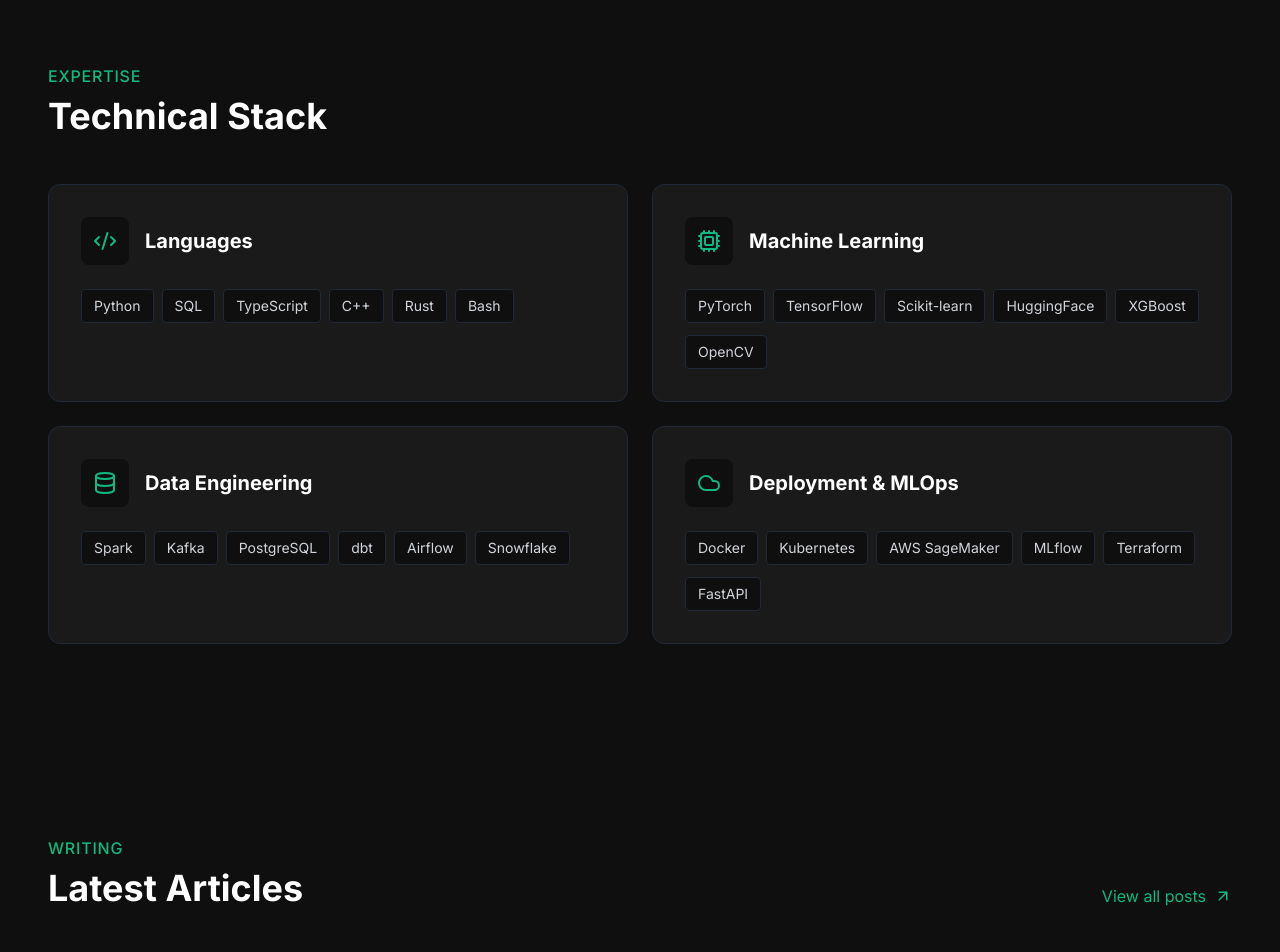
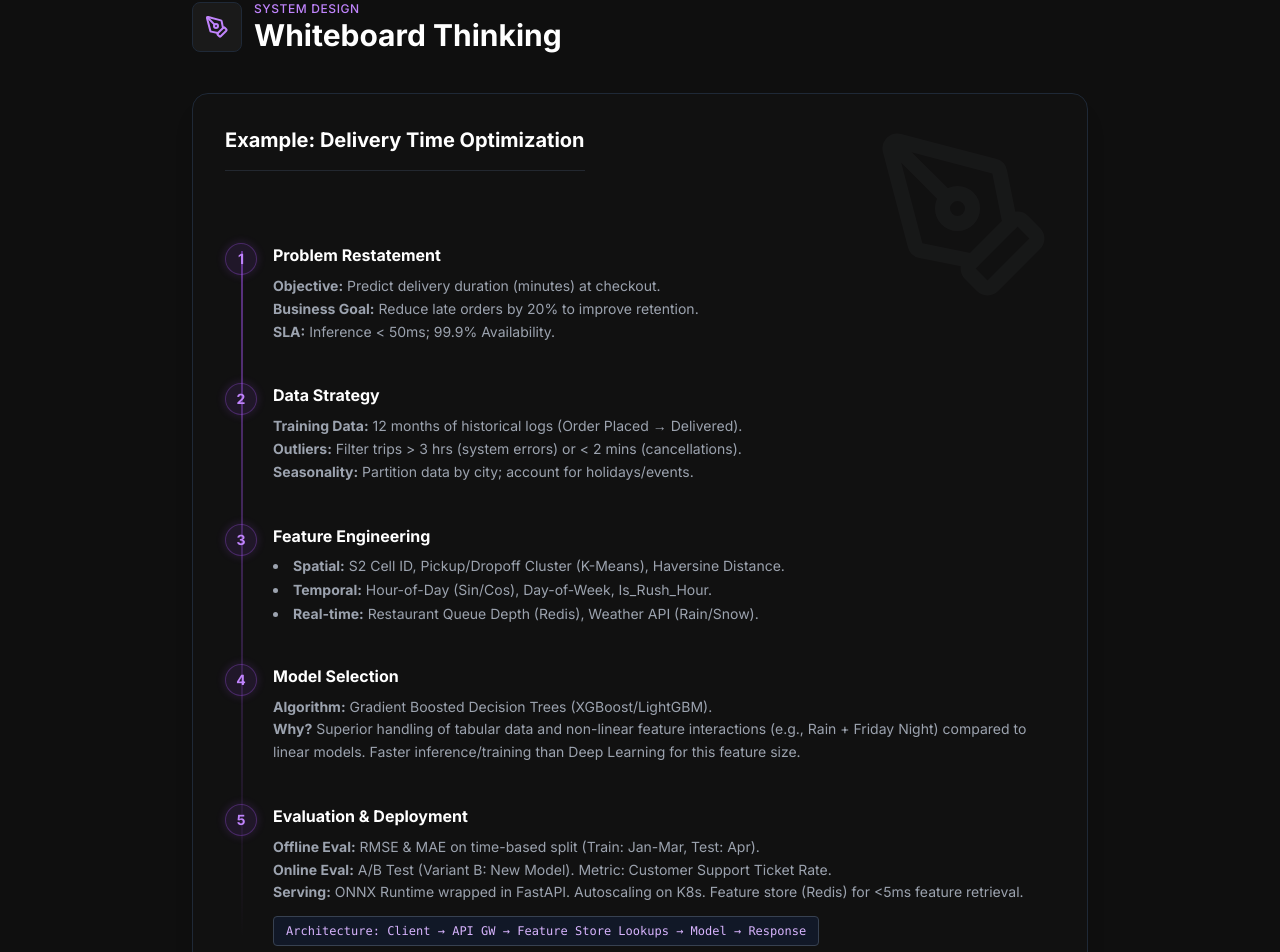
Before and after one commit to padmabhushanpagare/Ml_systems_portfolio, a React (Vite) app: page / in a window 1280 px wide. Shown: the part 7960-8912 px from the top of the page. Built offline with nearby package versions, Linux system fonts and the light colour scheme.

Commit message:
feat(InterviewQA): Add Whiteboard Thinking section
Introduces a new section to the InterviewQA component for demonstrating whiteboard-style system design thinking. This includes visual elements and an example scenario to showcase problem-solving approaches.

```diff
--- a/components/InterviewQA.tsx
+++ b/components/InterviewQA.tsx
@@ -1,6 +1,6 @@
 import React, { useState } from 'react';
 import Section from './Section';
-import { ChevronDown, Terminal, CheckCircle2, ShieldAlert, Cpu } from 'lucide-react';
+import { ChevronDown, Terminal, CheckCircle2, ShieldAlert, Cpu, PenTool } from 'lucide-react';
 
 interface Question {
   id: number;
@@ -159,6 +159,104 @@ const InterviewQA: React.FC = () => {
 
         {renderAccordion(scenarioQuestions)}
 
+        {/* Spacer */}
+        <div className="my-16 border-t border-gray-800/50"></div>
+
+        {/* Header 3: Whiteboard */}
+        <div className="flex items-center gap-3 mb-10">
+            <div className="p-3 bg-surface border border-gray-800 rounded-lg text-purple-400">
+                <PenTool size={24} />
+            </div>
+            <div>
+                <h3 className="text-purple-400 font-medium uppercase tracking-wider text-xs">System Design</h3>
+                <h2 className="text-3xl font-bold text-white">Whiteboard Thinking</h2>
+            </div>
+        </div>
+
+        {/* Whiteboard Content Card */}
+        <div className="bg-surface/30 border border-gray-800 rounded-2xl p-8 relative overflow-hidden backdrop-blur-sm shadow-xl">
+            <div className="absolute top-0 right-0 p-8 opacity-[0.03] pointer-events-none">
+                <PenTool size={180} />
+            </div>
+
+            <h3 className="text-xl font-bold text-white mb-8 border-b border-gray-700/50 pb-4 inline-block">
+                Example: Delivery Time Optimization
+            </h3>
+
+            <div className="space-y-10 relative">
+                {/* Connector Line */}
+                <div className="absolute left-4 top-2 bottom-2 w-0.5 bg-gradient-to-b from-purple-500/50 to-transparent"></div>
+
+                {/* Step 1 */}
+                <div className="relative pl-12">
+                    <div className="absolute left-0 top-0 w-8 h-8 rounded-full bg-purple-500/10 text-purple-400 flex items-center justify-center font-bold text-sm border border-purple-500/30 z-10 shadow-[0_0_10px_rgba(168,85,247,0.2)]">1</div>
+                    <div className="group">
+                        <h4 className="text-white font-bold mb-2 group-hover:text-purple-400 transition-colors">Problem Restatement</h4>
+                        <p className="text-gray-400 text-sm leading-relaxed">
+                            <strong>Objective:</strong> Predict delivery duration (minutes) at checkout. <br/>
+                            <strong>Business Goal:</strong> Reduce late orders by 20% to improve retention. <br/>
+                            <strong>SLA:</strong> Inference &lt; 50ms; 99.9% Availability.
+                        </p>
+                    </div>
+                </div>
+
+                {/* Step 2 */}
+                <div className="relative pl-12">
+                    <div className="absolute left-0 top-0 w-8 h-8 rounded-full bg-purple-500/10 text-purple-400 flex items-center justify-center font-bold text-sm border border-purple-500/30 z-10 shadow-[0_0_10px_rgba(168,85,247,0.2)]">2</div>
+                    <div className="group">
+                        <h4 className="text-white font-bold mb-2 group-hover:text-purple-400 transition-colors">Data Strategy</h4>
+                        <p className="text-gray-400 text-sm leading-relaxed">
+                            <strong>Training Data:</strong> 12 months of historical logs (Order Placed &rarr; Delivered). <br/>
+                            <strong>Outliers:</strong> Filter trips &gt; 3 hrs (system errors) or &lt; 2 mins (cancellations). <br/>
+                            <strong>Seasonality:</strong> Partition data by city; account for holidays/events.
+                        </p>
+                    </div>
+                </div>
+
+                {/* Step 3 */}
+                <div className="relative pl-12">
+                    <div className="absolute left-0 top-0 w-8 h-8 rounded-full bg-purple-500/10 text-purple-400 flex items-center justify-center font-bold text-sm border border-purple-500/30 z-10 shadow-[0_0_10px_rgba(168,85,247,0.2)]">3</div>
+                    <div className="group">
+                        <h4 className="text-white font-bold mb-2 group-hover:text-purple-400 transition-colors">Feature Engineering</h4>
+                        <ul className="text-gray-400 text-sm space-y-1 list-disc list-inside">
+                            <li><strong>Spatial:</strong> S2 Cell ID, Pickup/Dropoff Cluster (K-Means), Haversine Distance.</li>
+                            <li><strong>Temporal:</strong> Hour-of-Day (Sin/Cos), Day-of-Week, Is_Rush_Hour.</li>
+                            <li><strong>Real-time:</strong> Restaurant Queue Depth (Redis), Weather API (Rain/Snow).</li>
+                        </ul>
+                    </div>
+                </div>
+
+                {/* Step 4 */}
+                <div className="relative pl-12">
+                    <div className="absolute left-0 top-0 w-8 h-8 rounded-full bg-purple-500/10 text-purple-400 flex items-center justify-center font-bold text-sm border border-purple-500/30 z-10 shadow-[0_0_10px_rgba(168,85,247,0.2)]">4</div>
+                    <div className="group">
+                        <h4 className="text-white font-bold mb-2 group-hover:text-purple-400 transition-colors">Model Selection</h4>
+                        <p className="text-gray-400 text-sm leading-relaxed">
+                            <strong>Algorithm:</strong> Gradient Boosted Decision Trees (XGBoost/LightGBM).<br/>
+                            <strong>Why?</strong> Superior handling of tabular data and non-linear feature interactions (e.g., Rain + Friday Night) compared to linear models. Faster inference/training than Deep Learning for this feature size.
+                        </p>
+                    </div>
+                </div>
+
+                {/* Step 5 */}
+                <div className="relative pl-12">
+                    <div className="absolute left-0 top-0 w-8 h-8 rounded-full bg-purple-500/10 text-purple-400 flex items-center justify-center font-bold text-sm border border-purple-500/30 z-10 shadow-[0_0_10px_rgba(168,85,247,0.2)]">5</div>
+                    <div className="group">
+                        <h4 className="text-white font-bold mb-2 group-hover:text-purple-400 transition-colors">Evaluation & Deployment</h4>
+                        <p className="text-gray-400 text-sm leading-relaxed mb-3">
+                            <strong>Offline Eval:</strong> RMSE & MAE on time-based split (Train: Jan-Mar, Test: Apr). <br/>
+                            <strong>Online Eval:</strong> A/B Test (Variant B: New Model). Metric: Customer Support Ticket Rate.<br/>
+                            <strong>Serving:</strong> ONNX Runtime wrapped in FastAPI. Autoscaling on K8s. Feature store (Redis) for &lt;5ms feature retrieval.
+                        </p>
+                        <div className="inline-block px-3 py-1.5 rounded bg-gray-900 border border-gray-700 font-mono text-xs text-purple-300">
+                             Architecture: Client &rarr; API GW &rarr; Feature Store Lookups &rarr; Model &rarr; Response
+                        </div>
+                    </div>
+                </div>
+
+            </div>
+        </div>
+
       </div>
     </Section>
   );
```
